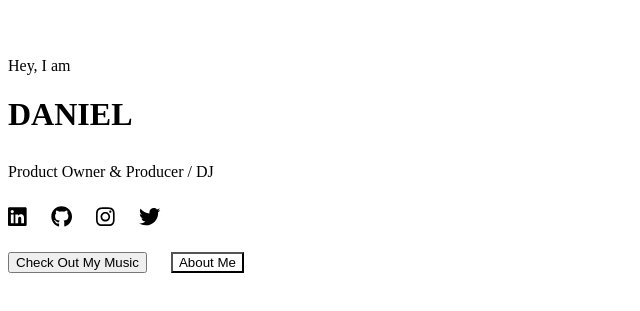
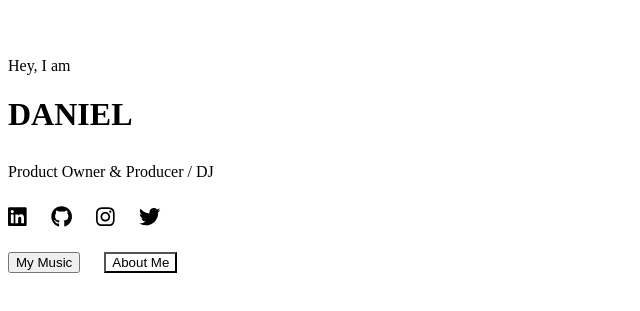
Before and after one commit to danielschm/danielschmitz.art, a Next.js app: page /components/Banner in a window 1280 px wide. Shown: the part 141-452 px from the top of the page, without its empty margins (0-640 px from the left). Built offline with nearby package versions, Linux system fonts and the light colour scheme.

Commit message:
Adjusted Banner Button

```diff
--- a/pages/components/Banner.js
+++ b/pages/components/Banner.js
@@ -29,14 +29,21 @@ export default () => (
                     </a>
                 </div>
             </div>
-            <a style={{"margin-left": 0}}
-               href={"https://open.spotify.com/artist/3vyCP0adxYp2fP4w9ZzVL8?si=rGuUg40hT_elRVIe4A6kqQ"}
-               target={"_blank"}>
-                <Button className="bannerButton">
-                    <span>Check Out My Music</span>
-                    {/*<FontAwesomeIcon className="navIcon" icon={faArrowRight}/>*/}
-                </Button>
-            </a>
+            {/*<a style={{"margin-left": 0}}*/}
+            {/*   href={"https://open.spotify.com/artist/3vyCP0adxYp2fP4w9ZzVL8?si=rGuUg40hT_elRVIe4A6kqQ"}*/}
+            {/*   target={"_blank"}>*/}
+            {/*    <Button className="bannerButton">*/}
+            {/*        <span>Check Out My Music</span>*/}
+            {/*        /!*<FontAwesomeIcon className="navIcon" icon={faArrowRight}/>*!/*/}
+            {/*    </Button>*/}
+            {/*</a>*/}
+            <Link href="/music" passHref>
+                <a style={{"margin-left": 0}}>
+                    <Button className="bannerButton">
+                        <span>My Music</span>
+                    </Button>
+                </a>
+            </Link>
             <Link href="/about" passHref>
                 <a>
                     <Button id="secondaryButton" style={{background: "transparent"}}>
```
